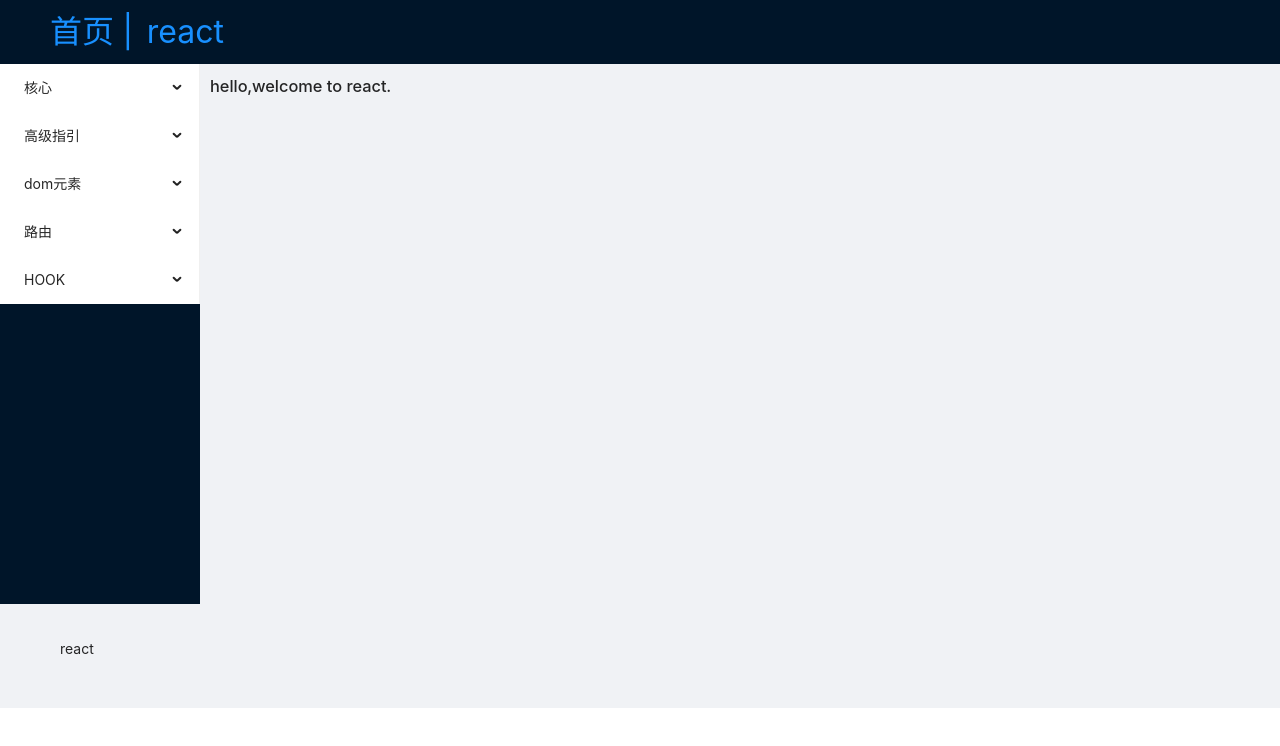
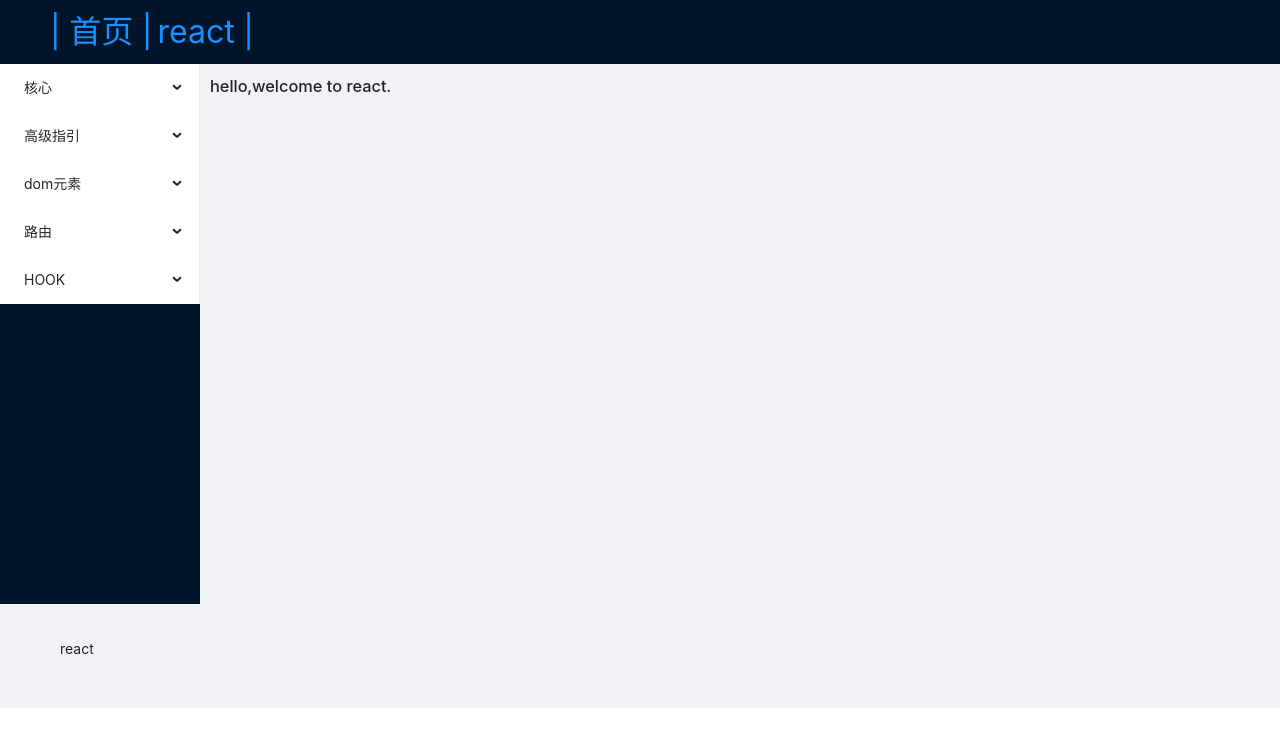
Before and after one commit to mycode-sample/react-code-demo, a React (Create React App) app: page / in a window 1280 px wide. Shown: the top 746 px of the page. Built offline with nearby package versions, Linux system fonts and the light colour scheme.

Commit message:
headerMenu增加分隔符

```diff
--- a/src/layouts/HeaderMenuLayout.js
+++ b/src/layouts/HeaderMenuLayout.js
@@ -8,11 +8,10 @@ export default function HeaderMenuLayout(props) {
       fontSize: 'xx-large',
       color: '#1890ff'
     }}>
-      <Link to="/" style={{textDecoration: "none"}}>首页</Link>
-      <span style={{color: "#1890ff"}}>{" | "}</span>
+      <Link to="/" style={{textDecoration: "none"}}>| 首页 |</Link>
       {
         menu.map(current => <a href="#" style={{paddingLeft: 5}}
-          onClick={(e) => onClick(e, current.path)}>{current.name}</a>
+          onClick={(e) => onClick(e, current.path)}>{current.name} |</a>
         )
       }
     </div>
```
